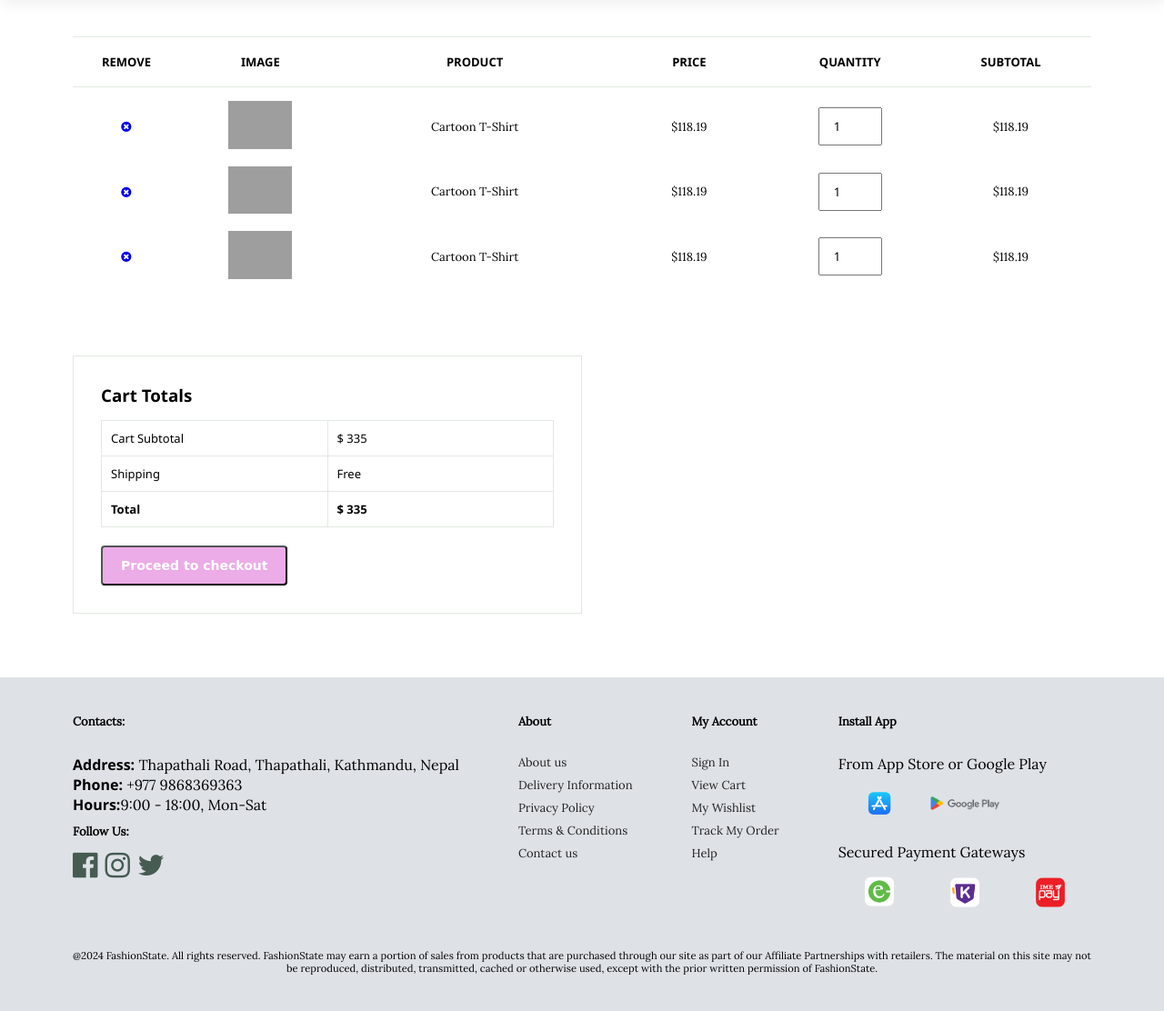
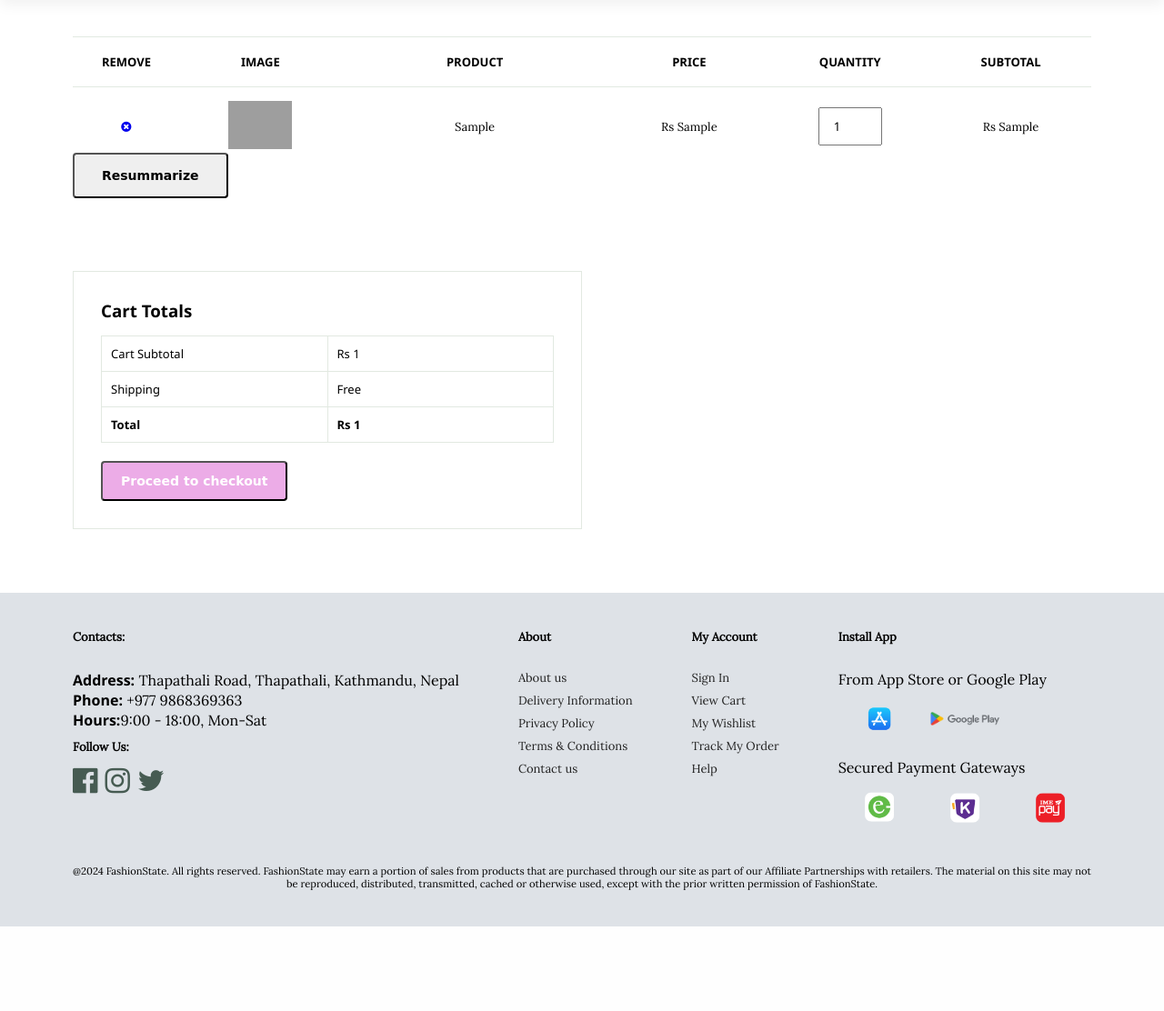
Before and after one commit to imarobot00/FashionState, a Django app: template sales/templates/Home/cart.html in a window 1280 px wide. Shown: the part 115-1227 px from the top of the page at 91% size. After the commit the page ends 1134 px from the top, so only its background shows below. Run offline with Django 4.2, Linux system fonts and the light colour scheme; the template is opened without the code that fills it: most values are stand-ins (such as "Sample title", 1, 10 or a date in 2020); some web fonts are replaced; grey boxes are pictures that could not be loaded.

Commit message:
Cart was made Dynamic for each user

```diff
--- a/sales/templates/Home/cart.html
+++ b/sales/templates/Home/cart.html
@@ -11,7 +11,7 @@
 </head>
 <body>
     <section id="header">
-        <a href="#"><img src="{% static 'sales\Homepage\logo.png' %}" class="logo" alt="logo"></a>
+        <a href="#"><img src="{% static 'sales/Homepage/logo.png' %}" class="logo" alt="logo"></a>
         <div>
             <ul id="navbar">
                 <li><a href="#" >Home</a></li>
@@ -45,32 +45,19 @@
                 </tr>
             </thead>
             <tbody>
+                {% for item in cart_items %}
                 <tr>
                     <td><a href="#"><i class="fa fa-times-circle" aria-hidden="true"></i></a></td>
-                    <td><img src="cartoon-Tshirt.jpg" alt=""></td>
-                    <td>Cartoon T-Shirt</td>
-                    <td>$118.19</td>
-                    <td><input type="number" value="1"></td>
-                    <td>$118.19</td>
+                    <td><img src="{{ MEDIA_URL }}{{ item.3 }}" alt=""></td>
+                    <td>{{ item.1 }}</td>
+                    <td class="price">Rs {{ item.2 }}</td>
+                    <td><input type="number" class="quantity" value="1" min="1"></td>
+                    <td class="subtotal">Rs {{ item.2 }}</td>
                 </tr>
-                <tr>
-                    <td><a href="#"><i class="fa fa-times-circle" aria-hidden="true"></i></a></td>
-                    <td><img src="cartoon-Tshirt.jpg" alt=""></td>
-                    <td>Cartoon T-Shirt</td>
-                    <td>$118.19</td>
-                    <td><input type="number" value="1"></td>
-                    <td>$118.19</td>
-                </tr>
-                <tr>
-                    <td><a href="#"><i class="fa fa-times-circle" aria-hidden="true"></i></a></td>
-                    <td><img src="cartoon-Tshirt.jpg" alt=""></td>
-                    <td>Cartoon T-Shirt</td>
-                    <td>$118.19</td>
-                    <td><input type="number" value="1"></td>
-                    <td>$118.19</td>
-                </tr>
+                {% endfor %}
             </tbody>
         </table>
+        <button class="normal" onclick="resummarize()">Resummarize</button>
     </section>
 
     <section id="cart-add" class="section-p1">
@@ -79,7 +66,7 @@
             <table>
                 <tr>
                     <td>Cart Subtotal</td>
-                    <td>$ 335</td>
+                    <td id="cart-subtotal">Rs {{ total_price }}</td>
                 </tr>
                 <tr>
                     <td>Shipping</td>
@@ -87,13 +74,12 @@
                 </tr>
                 <tr>
                     <td><strong>Total</strong></td>
-                    <td><strong>$ 335</strong></td>
+                    <td id="cart-total"><strong>Rs {{ total_price }}</strong></td>
                 </tr>
             </table>
             <button class="normal">Proceed to checkout</button>
         </div>
     </section>
-
 
     <footer class="section-p1">
         <div class="col">
@@ -149,5 +135,26 @@
         </div>
     </footer>
 
+    <script>
+        function resummarize() {
+            var rows = document.querySelectorAll("tbody tr");
+            var total = 0;
+
+            rows.forEach(function(row) {
+                var price = parseFloat(row.querySelector(".price").innerText.replace('Rs ', ''));
+                var quantity = parseInt(row.querySelector(".quantity").value);
+                var subtotal = price * quantity;
+                row.querySelector(".subtotal").innerText = 'Rs ' + subtotal.toFixed(2);
+                total += subtotal;
+                document.getElementById("cart-subtotal").innerText = 'Rs ' + total.toFixed(2);
+                document.getElementById("cart-total").innerText = 'Rs ' + total.toFixed(2);
+            });
+
+            document.getElementById("cart-subtotal").innerText = 'Rs ' + total.toFixed(2);
+            document.getElementById("cart-total").innerText = 'Rs ' + total.toFixed(2);
+
+        }
+    </script>
+
 </body>
 </html>
--- a/sales/templates/Home/index.html
+++ b/sales/templates/Home/index.html
@@ -84,3 +84,4 @@
     </script>
     <script src="{% static "sales/script.js" %}"></script>
 </body>
+</html>
--- a/sales/templates/Home/sproduct.html
+++ b/sales/templates/Home/sproduct.html
@@ -62,7 +62,7 @@
                 <!-- Add other sizes if available -->
             </select>
             <input type="number" value="1">
-            <button class="normal">Add to Cart</button>
+            <a href="{% url 'add_to_cart' product.id product.name|urlencode product.price product.image%}"><button class="normal">Add to Cart</button></a>
             <h4>Product Details</h4>
             <span>{{ product.description }}</span>
         </div>
--- a/sales/urls.py
+++ b/sales/urls.py
@@ -1,8 +1,11 @@
 
-from django.urls import path
+from django.urls import path,register_converter
 from . import views
 from django.conf import settings
 from django.conf.urls.static import static
+from .converters import FloatConverter
+
+register_converter(FloatConverter, 'float')
 
 
 urlpatterns=[
@@ -18,6 +21,7 @@ urlpatterns=[
     path('profile/',views.profile,name='profile'),
     path('cart/',views.cart,name='cart'),
     path('homepage/', views.homepage, name='homepage'),
+    path('add_to_cart/<int:item_id>/<str:name>/<float:price>/<path:image>/', views.add_to_cart, name='add_to_cart'),
 ]
 
 # Serve media files during development
```
Also changed, not shown: sales/converters.py (added, +8 -0 lines), sales/views.py (+32 -2 lines).
